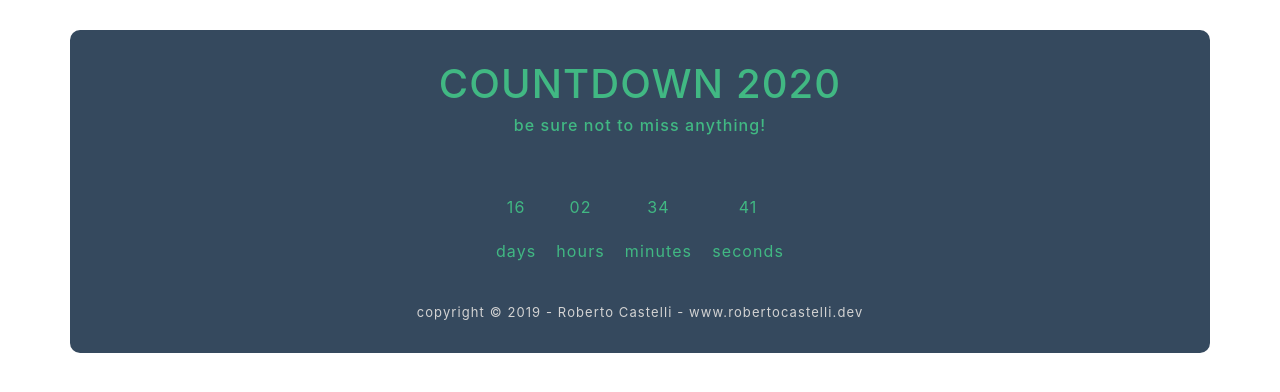
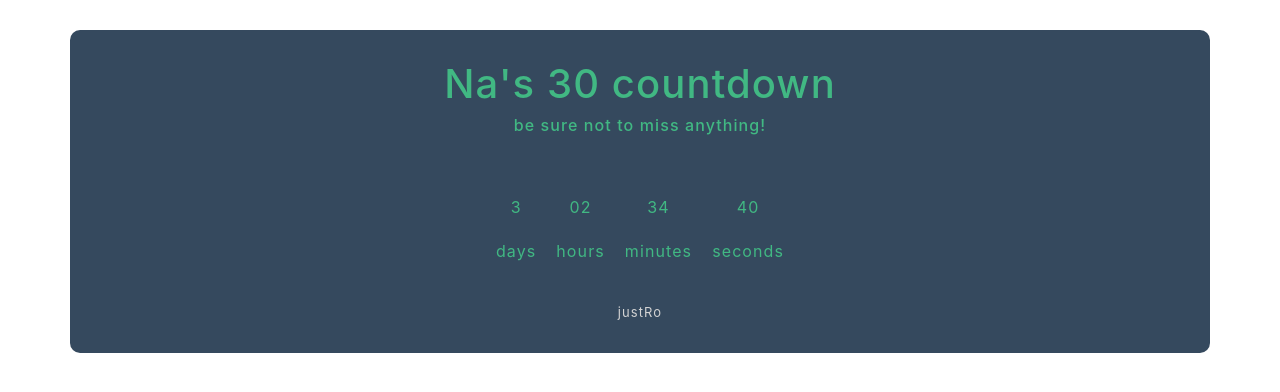
Before and after one commit to RobertoCastelli/countdown, a plain HTML site: page index.html in a window 1280 px wide. Drawn offline with nearby package versions, Linux system fonts and the light colour scheme.

Commit message:
just for Na

```diff
--- a/app.js
+++ b/app.js
@@ -1,6 +1,7 @@
 function countdown() {
+
     let today = new Date();
-    let eventDate = new Date('january 1,2020 00:00:00');
+    let eventDate = new Date('december 18,2019 23:59:59');
 
     let currentTime = today.getTime();
     let eventTime = eventDate.getTime();
@@ -20,6 +21,15 @@ function countdown() {
     min = (min < 10) ? "0" + min : min;
     sec = (sec < 10) ? "0" + sec : sec;
 
+    if (sec == 0 && min ==0 && hrs == 0 && days == 0 ) {
+        alert('https://to-naajeni.netlify.com/');
+        sec = 0
+        min = 0
+        hrs = 0
+        days = 0
+    }
+
+
     document.getElementById('days').innerHTML = days;
     document.getElementById('hours').innerHTML = hrs;
     document.getElementById('minutes').innerHTML = min;
--- a/index.html
+++ b/index.html
@@ -8,13 +8,13 @@
     <link rel="stylesheet" href="style.css">
     <link rel="stylesheet" href="https://stackpath.bootstrapcdn.com/bootstrap/4.3.1/css/bootstrap.min.css"
         integrity="sha384-ggOyR0iXCbMQv3Xipma34MD+dH/1fQ784/j6cY/iJTQUOhcWr7x9JvoRxT2MZw1T" crossorigin="anonymous">
-    <title>countdown</title>
+    <title>happy be day</title>
 </head>
 
 <body>
     <div class="container">
         <div class="title">
-            <h1>COUNTDOWN 2020</h1>
+            <h1>Na's 30 countdown</h1>
             <h6>be sure not to miss anything!</h6>
         </div>
 
@@ -33,7 +33,7 @@
             </tr>
         </table>
 
-        <footer>copyright &copy; 2019 - Roberto Castelli - www.robertocastelli.dev</footer>
+        <footer>justRo</footer>
 
     </div>
 
```
